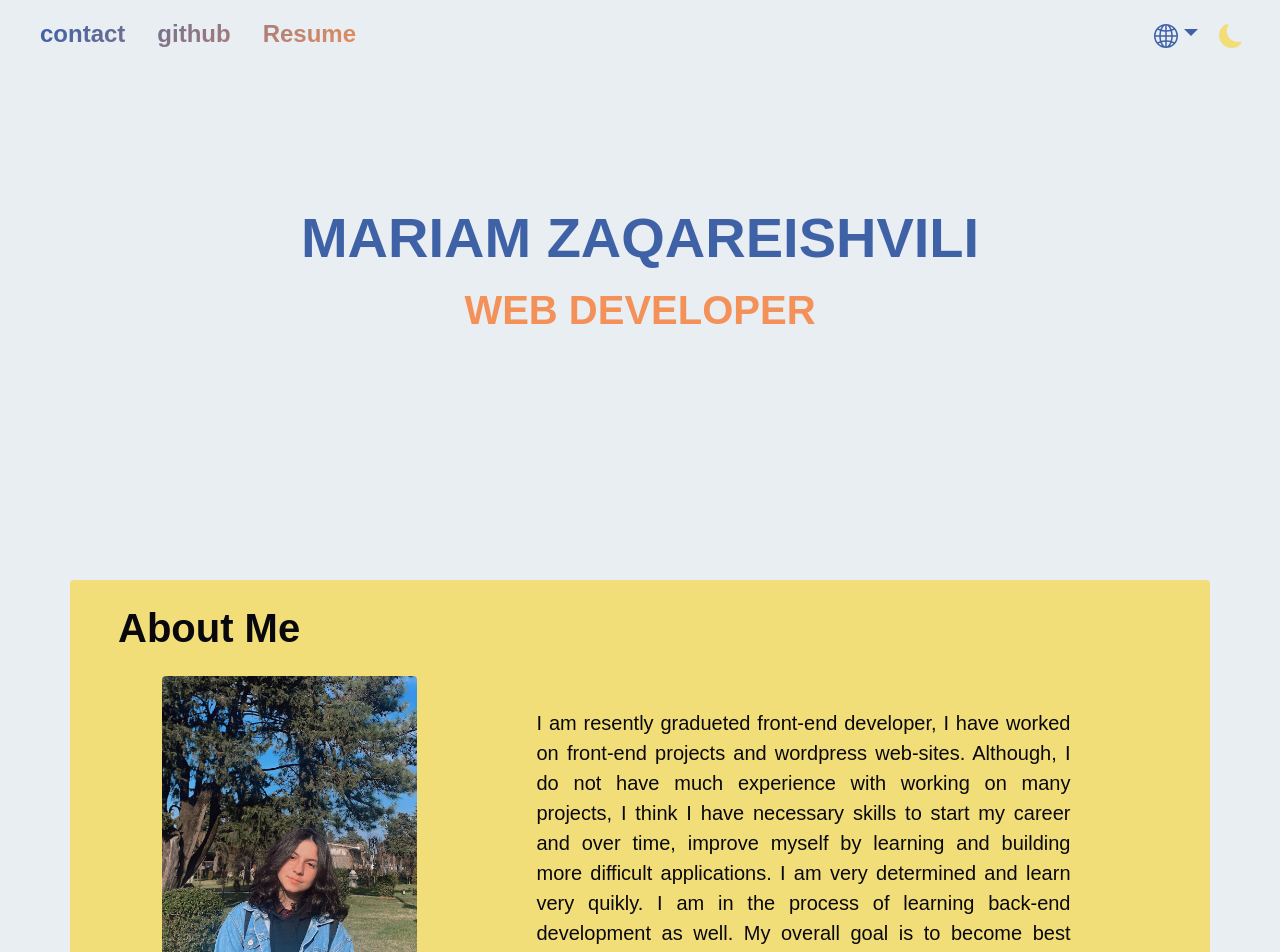
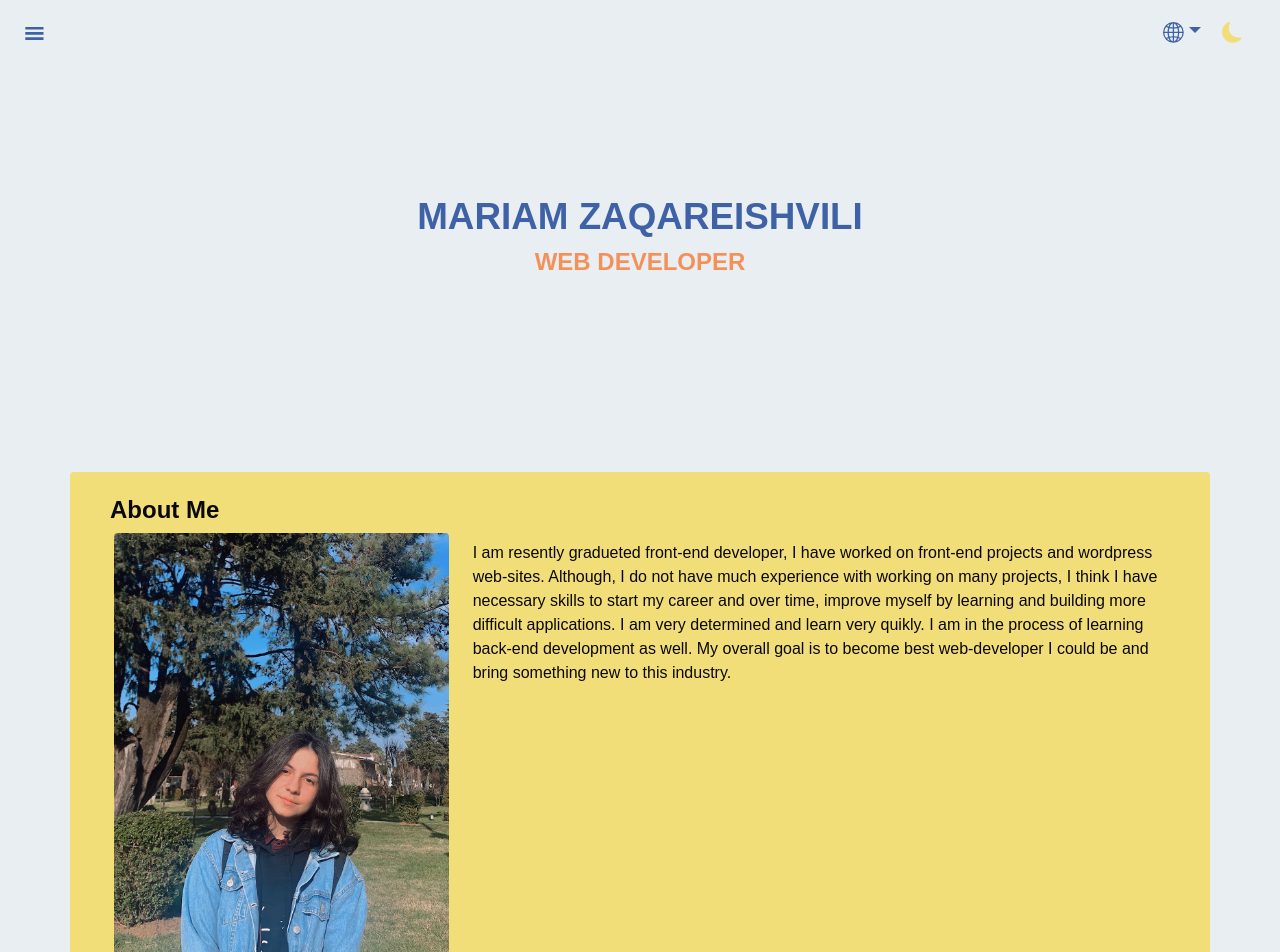
Before and after one commit to mari-Zz/portfolio, a React (Create React App) app: page / in a window 1280 px wide. Shown: the top 952 px of the page. Built offline with nearby package versions, Linux system fonts and the light colour scheme; some icons are missing; a web font is replaced by a local one.

Commit message:
make responsive

```diff
--- a/src/App.css
+++ b/src/App.css
@@ -6,6 +6,10 @@
 
 * {
   outline: none;
+}
+
+.nav-smallScreen {
+  display: none;
 }
 
 .heading-font {
@@ -60,6 +64,10 @@
   font-size: 1.5rem;
 }
 
+.text-size-font {
+  font-size: 1.25rem;
+}
+
 .mt {
   margin-top: 8rem;
 }
@@ -78,11 +86,13 @@
   border: 0;
 }
 
-.globe:hover {
+.globe:hover,
+.globe:active {
   color: var(--secondary);
 }
 
-.dropdown:hover {
+.dropdown:hover,
+.dropdown:active {
   background-color: var(--text);
   color: var(--primary);
 }
@@ -107,7 +117,8 @@
   background-color: var(--text);
 }
 
-.bttn-color:hover {
+.bttn-color:hover,
+.bttn-color:active {
   color: var(--text);
   background-color: var(--primary);
   box-shadow: 0px 0px 10px var(--secondary);
@@ -123,7 +134,8 @@
   background-color: var(--primary);
 }
 
-.submit:hover {
+.submit:hover,
+.submit:active {
   color: var(--primary);
   background-color: var(--text);
 }
@@ -146,9 +158,80 @@
   border: 3px solid var(--secondary);
 }
 
-.myBtn:hover {
+.myBtn:hover,
+.myBtn:active {
   border: 3px solid var(--secondary);
   background-image: none;
   background-color: var(--text);
   color: var(--secondary);
 }
+
+@media screen and (min-device-width: 500px) and (max-device-width: 1024px) {
+  .nav-bigScreen {
+    display: none;
+  }
+  .nav-smallScreen {
+    display: block;
+  }
+
+  .large-size-font {
+    font-size: 2.3rem;
+  }
+  .medium-size-font {
+    font-size: 1.5rem;
+  }
+
+  .small-size-font {
+    font-size: 1.3rem;
+  }
+  .text-size-font {
+    font-size: 1rem;
+  }
+
+  .mt {
+    margin-top: 8rem;
+  }
+
+  .ml {
+    margin-left: 17rem;
+  }
+
+  .spacing {
+    margin-top: 12rem;
+  }
+}
+
+@media screen and (min-device-width: 320px) and (max-device-width: 500px) {
+  .nav-bigScreen {
+    display: none;
+  }
+  .nav-smallScreen {
+    display: block;
+  }
+
+  .large-size-font {
+    font-size: 1.8rem;
+  }
+  .medium-size-font {
+    font-size: 1.2rem;
+  }
+
+  .small-size-font {
+    font-size: 1.2rem;
+  }
+  .text-size-font {
+    font-size: 1rem;
+  }
+
+  .mt {
+    margin-top: 5rem;
+  }
+
+  .ml {
+    margin-left: 15rem;
+  }
+
+  .spacing {
+    margin-top: 10rem;
+  }
+}
--- a/src/components/aboutMe.js
+++ b/src/components/aboutMe.js
@@ -5,21 +5,24 @@ function AboutMe({ currentLanguage }) {
   return (
     <div className="container spacing p-4 rounded background-color">
       <h1
-        className={`medium-size-font  ms-4 ${
+        className={`medium-size-font  ms-3 ${
           currentLanguage === "en" ? "heading-font" : "heading-font-ge"
         }`}
       >
         {t("about_me")}
       </h1>
-      <div className="row justify-content-md-center mb-3">
-        <div className="col-4 w-25 mt-3 me-5">
-          <img className="rounded img-fluid" src="./img/me.jpg" alt="me" />
+
+      <div
+        className="row justify-content-md-center clearfix m-2 mb-3"
+        style={{ "--gap": "2rem" }}
+      >
+        <div className="col-sm-4">
+          <img className="rounded img-size" src="./img/me.jpg" alt="me" />
         </div>
         <div
-          className={`col-8 w-50 m-5 fs-5 ${
+          className={`col-sm-8 text-size-font mt-2 ${
             currentLanguage === "en" ? "text-font" : "text-font-ge"
           }`}
-          style={{ textAlign: "justify" }}
         >
           {t("about_me_text")}
         </div>
--- a/src/components/footer.js
+++ b/src/components/footer.js
@@ -3,8 +3,7 @@ import { useTranslation } from "react-i18next";
 function Footer({ currentLanguage }) {
   const { t } = useTranslation();
   return (
-    <div className="container-bg spacing d-flex flex-column align-items-center">
-      <form className="container">
+    <div className="container spacing">
       <h1
         id="contact"
         className={`heading-color ${
@@ -13,6 +12,23 @@ function Footer({ currentLanguage }) {
       >
         {t("contact_header")}
       </h1>
+      <div>
+        {/* TODO
+        <div className="d-flex justify-content-around flex-wrap">
+          <div className="d-flex align-items-center">
+            <GrMail className="me-2" />
+            mail
+          </div>
+          <div className="d-flex align-items-center ">
+            <GrMail className="me-2" />
+            phone
+          </div>
+          <div className="d-flex align-items-center">
+            <GrMail className="me-2" />
+            fb
+          </div>
+        </div> */}
+        <form className="">
           <div
             className={`mb-3 ${
               currentLanguage === "en" ? "text-font" : "text-font-ge"
@@ -47,12 +63,13 @@ function Footer({ currentLanguage }) {
             value={t("submit")}
           />
         </form>
+      </div>
       <p
-        className={`text-color ${
+        className={`fw-bold mt-3 text-center ${
           currentLanguage === "en" ? "text-font" : "text-font-ge"
         }`}
       >
-        crated by &copy; MARIAM ZAQAREISHVILI
+        MARIAM ZAQAREISHVILI &copy; 2022 / All Rights Reserved
       </p>
     </div>
   );
--- a/src/components/header.js
+++ b/src/components/header.js
@@ -1,6 +1,9 @@
 import { useEffect, useState } from "react";
 import { useTranslation } from "react-i18next";
 import { BsGlobe2, BsFillSunFill, BsFillMoonFill } from "react-icons/bs";
+import { GrMail } from "react-icons/gr";
+import { AiFillGithub } from "react-icons/ai";
+import { GiHamburgerMenu } from "react-icons/gi";
 import i18next from "i18next";
 
 function Header({ currentLanguage, setCurrentLanguage }) {
@@ -37,7 +40,7 @@ function Header({ currentLanguage, setCurrentLanguage }) {
           currentLanguage === "en" ? "heading-font" : "heading-font-ge"
         }`}
       >
-        <ul className="nav gradiant">
+        <ul className="nav gradiant nav-bigScreen">
           <li className="nav-item">
             <a className="nav-link" href="#contact" onClick={handleClick}>
               {t("contact")}
@@ -53,10 +56,47 @@ function Header({ currentLanguage, setCurrentLanguage }) {
               {t("github")}
             </a>
           </li>
-          <li className="nav-item">
-            <a className="nav-link" href="#">
-              {t("resume")}
-            </a>
+        </ul>
+
+        {/* for responsive navbar */}
+        <ul className="nav nav-smallScreen">
+          <li className="btn-group">
+            <button
+              type="button"
+              className="btn globe small-size-font gradiant"
+              data-bs-toggle="dropdown"
+              aria-expanded="false"
+              style={{ boxShadow: "none" }}
+            >
+              <GiHamburgerMenu />
+            </button>
+            <ul className="dropdown-menu background-color">
+              <li>
+                <a
+                  className="dropdown-item dropdown"
+                  href="#contact"
+                  onClick={handleClick}
+                >
+                  <div className="d-flex align-items-center">
+                    <GrMail className="me-2" />
+                    {t("contact")}
+                  </div>
+                </a>
+              </li>
+              <li>
+                <a
+                  className="dropdown-item dropdown"
+                  target="_blank"
+                  rel="noreferrer"
+                  href="https://github.com/mari-Zz"
+                >
+                  <div className="d-flex align-items-center">
+                    <AiFillGithub className="me-2" />
+                    {t("github")}
+                  </div>
+                </a>
+              </li>
+            </ul>
           </li>
         </ul>
 
@@ -117,12 +157,16 @@ function Header({ currentLanguage, setCurrentLanguage }) {
       </nav>
 
       <div
-        className={`mt d-flex flex-column align-items-center ${
+        className={`mt d-flex flex-column align-items-center justify-content-center ${
           currentLanguage === "en" ? "heading-font" : "heading-font-ge"
         }`}
       >
-        <div className="large-size-font heading-color">{t("name")}</div>
-        <div className="medium-size-font  text-color">{t("profession")}</div>
+        <div className="large-size-font heading-color text-center">
+          {t("name")}
+        </div>
+        <div className="medium-size-font text-color text-center">
+          {t("profession")}
+        </div>
       </div>
     </header>
   );
--- a/src/components/scroll.js
+++ b/src/components/scroll.js
@@ -13,6 +13,7 @@ function Scroll() {
   const handleScroll = () => {
     const myButton = document.getElementById("btn");
 
+    if (window.innerWidth >= 1024) {
       if (
         document.body.scrollTop > 20 ||
         document.documentElement.scrollTop > 20
@@ -20,6 +21,7 @@ function Scroll() {
         myButton.style.display = "flex";
       } else {
         myButton.style.display = "none";
+      }
     }
   };
 
```
Also changed, not shown: public/img/projects/portfolio.png. Lines whose indentation alone changed are shown as unchanged.
